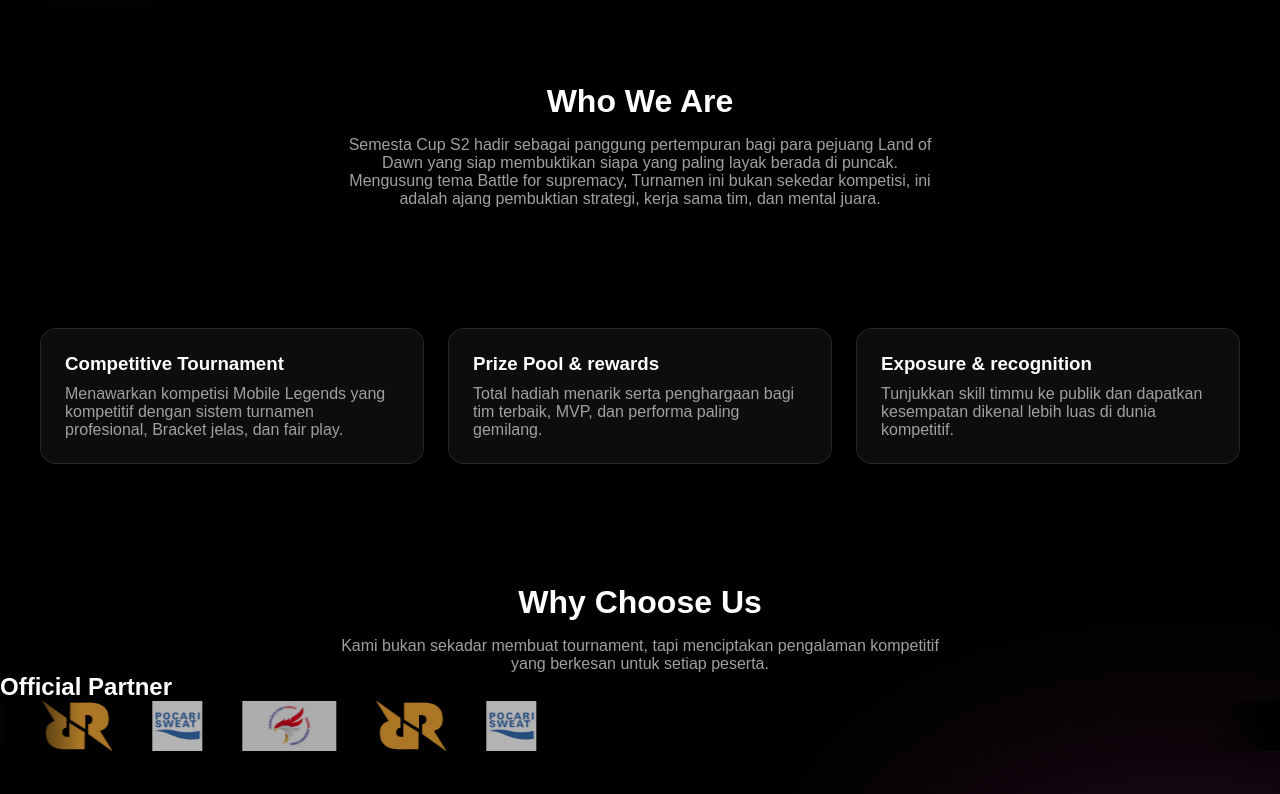
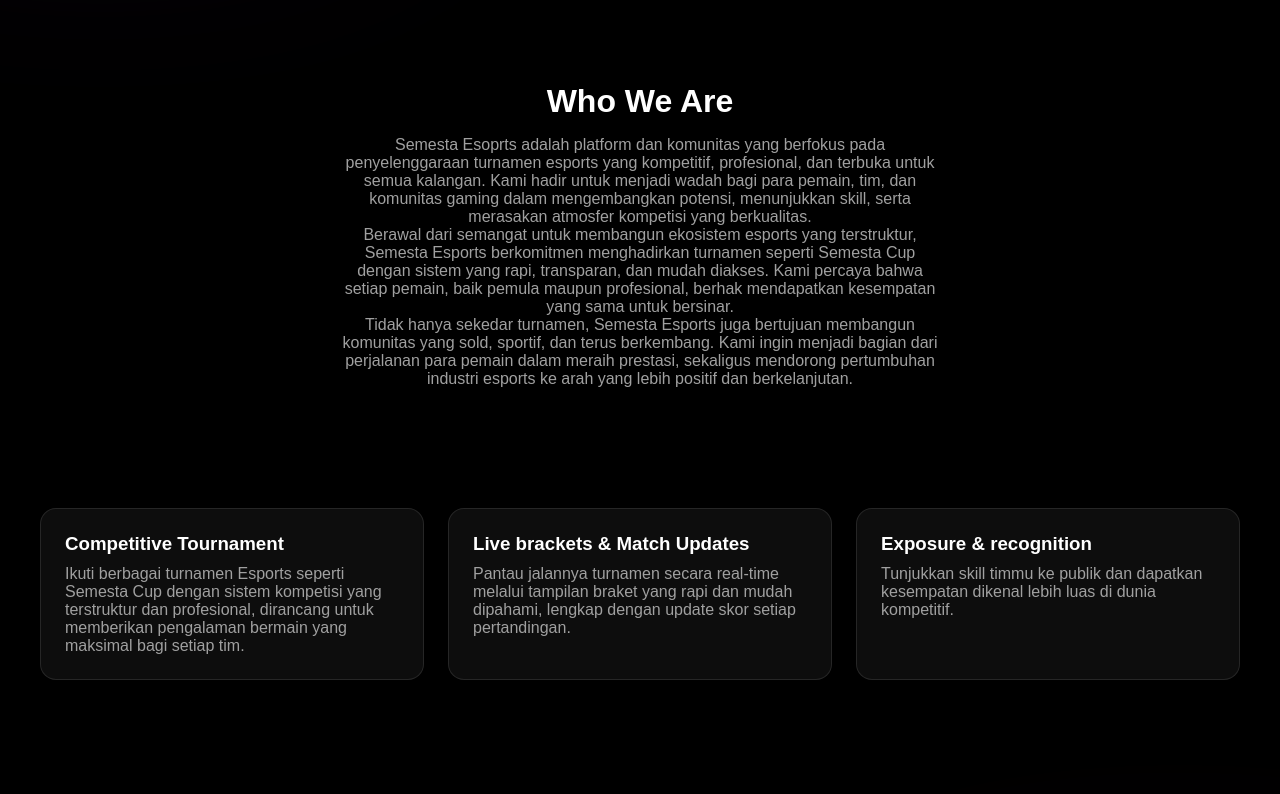
Before and after one commit to rizkyfdl22/gama, a Next.js app: page / in a window 1280 px wide. Shown: the part 620-1414 px from the top of the page. Built offline with nearby package versions, Linux system fonts and the light colour scheme; no server answers.

Commit message:
'update-landing'

```diff
--- a/app/components/Navbar.js
+++ b/app/components/Navbar.js
@@ -53,7 +53,7 @@
   return (
     <nav className="navbar">
       <h1 className="logo">
-        Semesta<span>Cup</span>
+        Semesta<span>Esports</span>
       </h1>
 
       <div className="nav-links">
--- a/app/page.js
+++ b/app/page.js
@@ -46,10 +46,23 @@
       <section className="section">
         <h2>Who We Are</h2>
         <p>
-          Semesta Cup S2 hadir sebagai panggung pertempuran bagi para pejuang  Land of Dawn
-          yang siap membuktikan siapa yang paling layak berada di puncak. Mengusung tema
-          Battle for supremacy, Turnamen ini bukan sekedar kompetisi, ini adalah ajang pembuktian
-          strategi, kerja sama tim, dan mental juara.
+          Semesta Esoprts adalah platform dan komunitas yang berfokus pada penyelenggaraan
+          turnamen esports yang kompetitif, profesional, dan terbuka untuk semua kalangan.
+          Kami hadir untuk menjadi wadah bagi para pemain, tim, dan komunitas gaming dalam
+          mengembangkan potensi, menunjukkan skill, serta merasakan atmosfer kompetisi yang
+          berkualitas.
+        </p>
+        <p>
+          Berawal dari semangat untuk membangun ekosistem esports yang terstruktur, Semesta Esports
+          berkomitmen menghadirkan turnamen seperti Semesta Cup dengan sistem yang rapi, transparan,
+          dan mudah diakses. Kami percaya bahwa setiap pemain, baik pemula maupun profesional,
+          berhak mendapatkan kesempatan yang sama untuk bersinar.
+        </p>
+        <p>
+        Tidak hanya sekedar turnamen, Semesta Esports juga bertujuan membangun komunitas yang sold,
+        sportif, dan terus berkembang. Kami ingin menjadi bagian dari perjalanan para pemain dalam
+        meraih prestasi, sekaligus mendorong pertumbuhan industri esports ke arah yang lebih positif
+        dan berkelanjutan.
         </p>
       </section>
 
@@ -58,15 +71,16 @@
         <div className="card">
           <h3>Competitive Tournament</h3>
           <p>
-            Menawarkan kompetisi Mobile Legends yang kompetitif dengan sistem turnamen profesional,
-             Bracket jelas, dan fair play.
+            Ikuti berbagai turnamen Esports seperti Semesta Cup dengan sistem kompetisi yang terstruktur
+            dan profesional, dirancang untuk memberikan pengalaman bermain yang maksimal bagi setiap tim.
           </p>
         </div>
 
         <div className="card">
-          <h3>Prize Pool & rewards</h3>
+          <h3>Live brackets & Match Updates</h3>
           <p>
-            Total hadiah menarik serta penghargaan bagi tim terbaik, MVP, dan performa paling gemilang.
+            Pantau jalannya turnamen secara real-time melalui tampilan braket yang rapi dan mudah dipahami,
+            lengkap dengan update skor setiap pertandingan.
           </p>
         </div>
 
```
